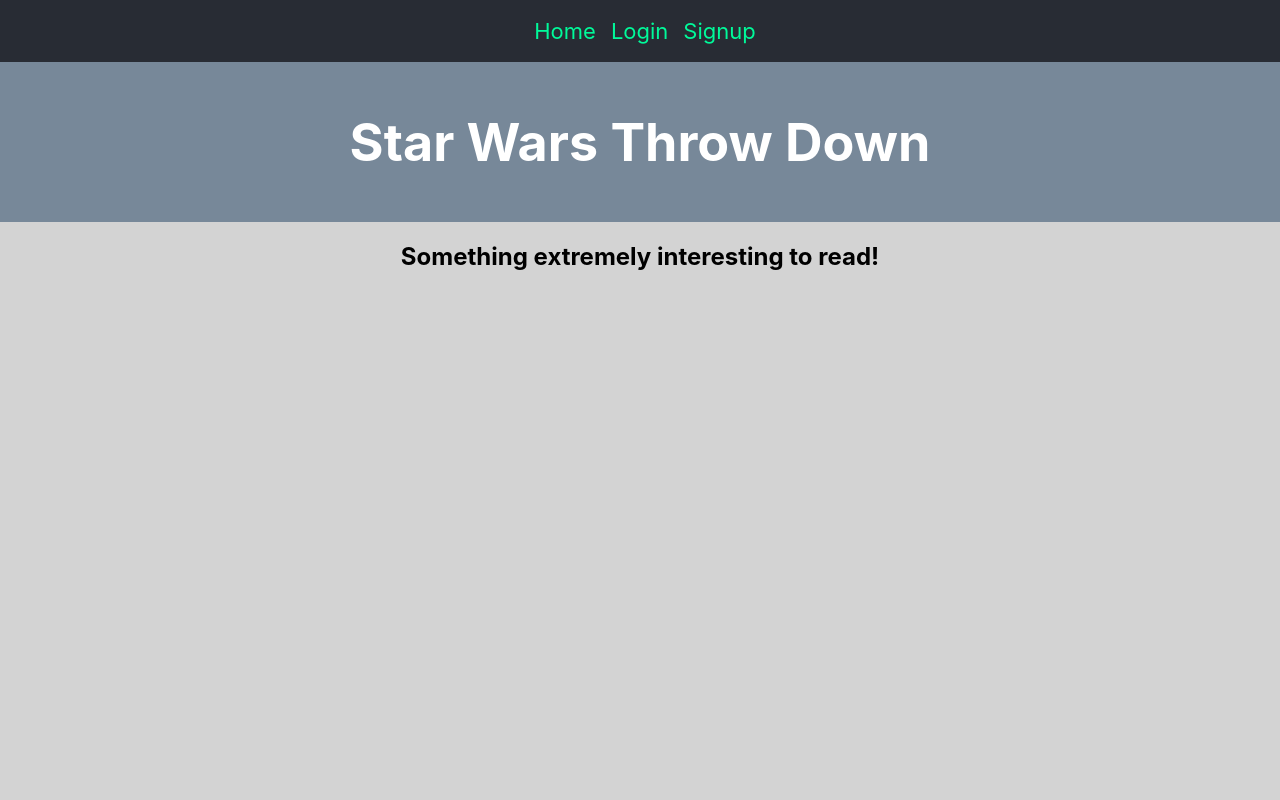
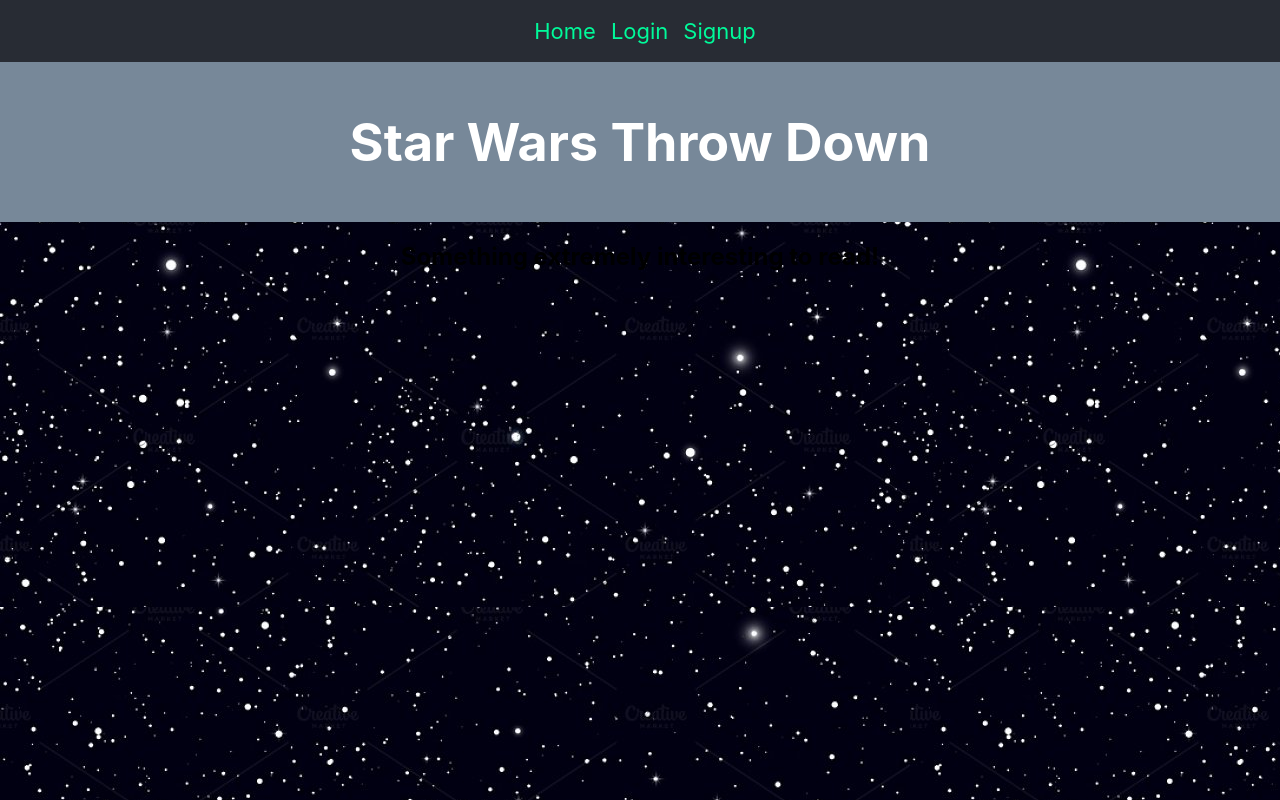
Before and after one commit to larynxmith/swtd--client, a React (Create React App) app in the folder swtd/: page / in a window 1280 px wide. Built offline with nearby package versions, Linux system fonts and the light colour scheme.

Commit message:
styling changes

```diff
--- a/swtd/src/App.css
+++ b/swtd/src/App.css
@@ -15,7 +15,8 @@
 }
 
 body {
-    background-color: lightgray
+    background-color: lightgray;
+    background-image: url("/stars.jpg")
 }
 
 nav {
@@ -48,3 +49,8 @@
 .red {
     color: red;
 }
+
+img {
+    max-height: 30vh;
+    max-width: 30vw
+}
```
Also changed, not shown: swtd/public/stars.jpg (added).
